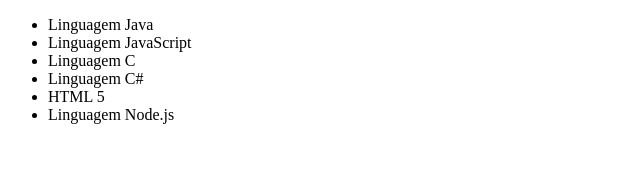
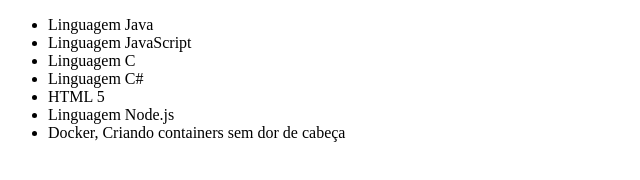
Before and after one commit to luisroyo/curso-git, a plain HTML site: page index.html in a window 1280 px wide. Shown: the whole page, without its empty margins (0-640 px from the left). Drawn offline with Linux system fonts and the light colour scheme.

```diff
--- a/index.html
+++ b/index.html
@@ -16,6 +16,7 @@
         <li>Linguagem C#</li>
         <li>HTML 5</li>
         <li>Linguagem Node.js</li>
+        <li>Docker, Criando containers sem dor de cabeça</li>
     </ul>
 
 </body>
```
